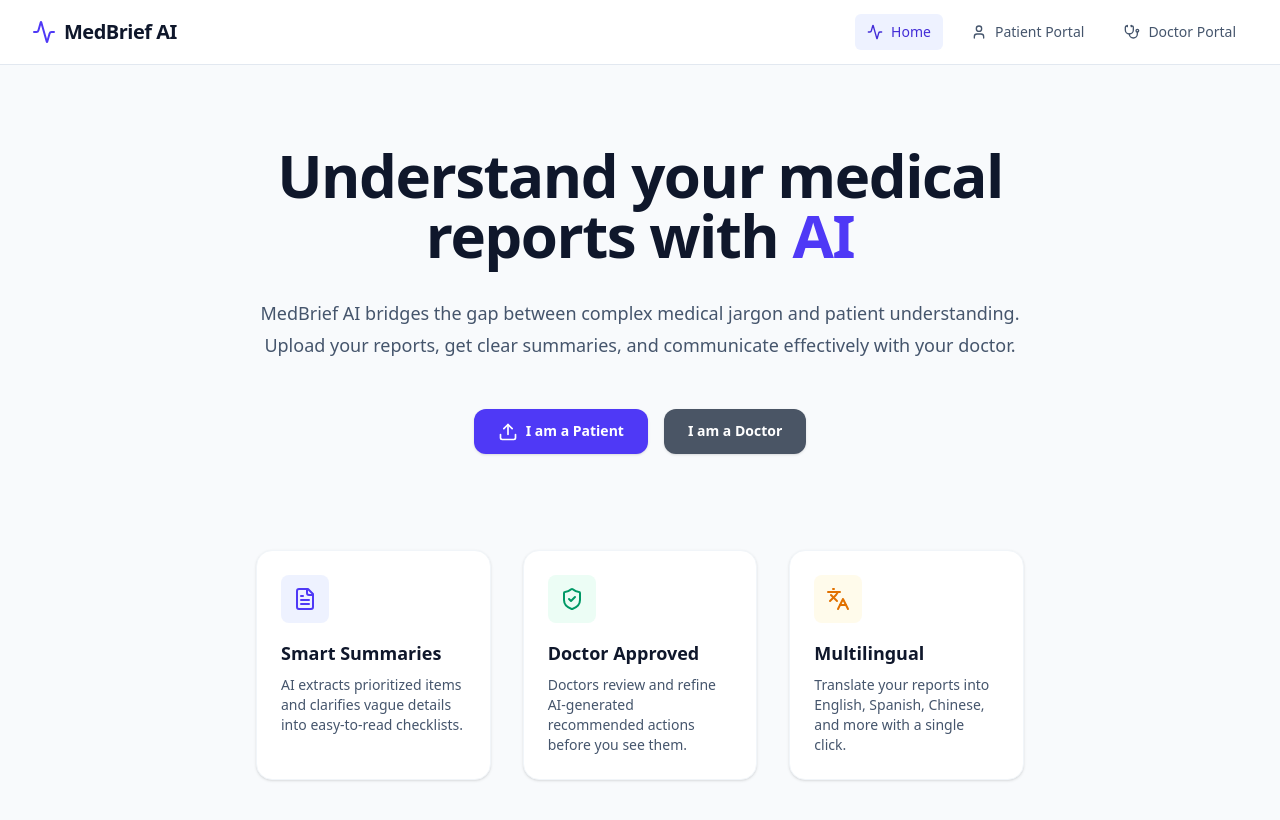
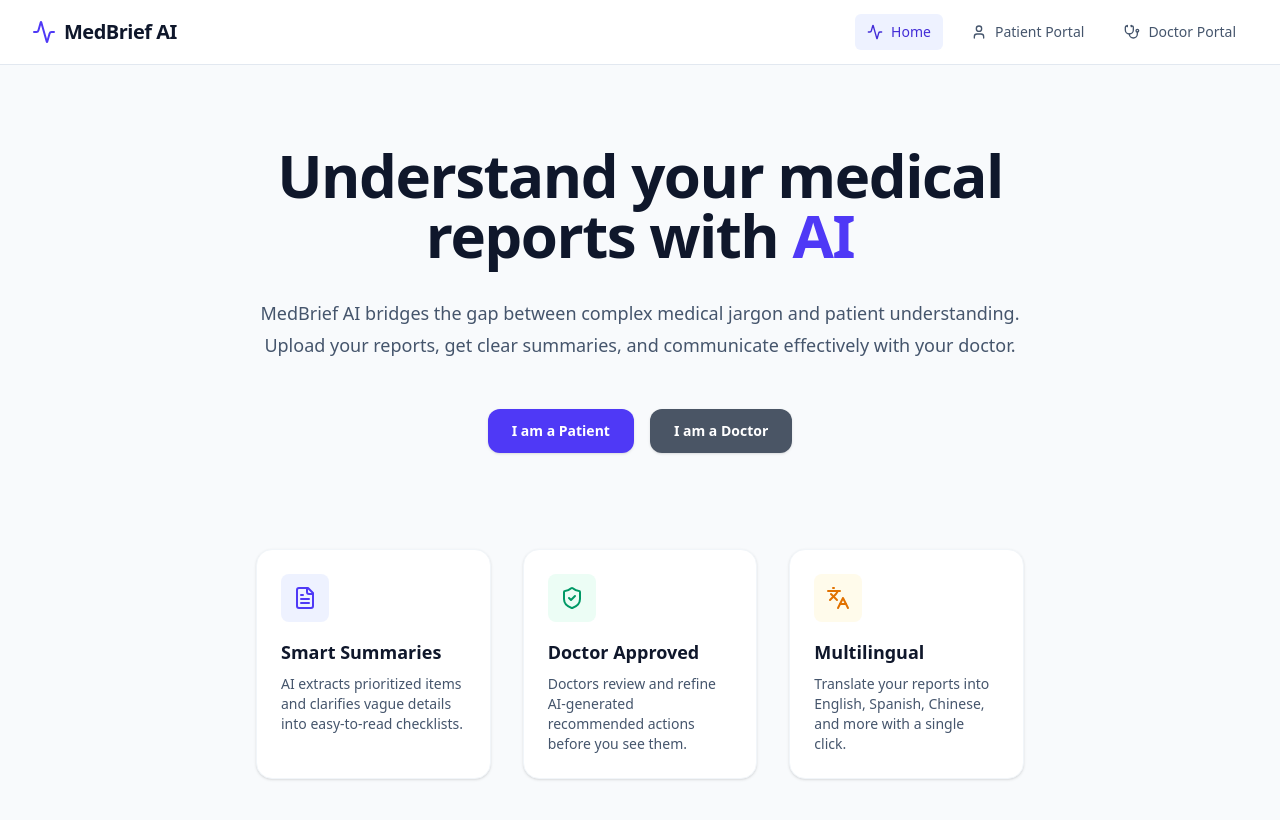
Before and after one commit to ifwitis/medbrief-ai, a React (Vite) app: page / in a window 1280 px wide. Shown: the top 820 px of the page. Built offline with nearby package versions, Linux system fonts and the light colour scheme.

Commit message:
No home upload

```diff
--- a/src/pages/Home.tsx
+++ b/src/pages/Home.tsx
@@ -57,13 +57,20 @@ export default function Home() {
             className="hidden"
             accept = ".pdf,.doc,.docx,.txt"
           />
-          <button
+          {/* <button
             onClick={handleUploadClick}
             className="rounded-xl bg-indigo-600 px-6 py-3 text-sm font-semibold text-white shadow-sm hover:bg-indigo-500 transition-all"
           >
             <Upload className="h-5 w-5 inline-block mr-2" />
             I am a Patient
-          </button>
+          </button> */}
+
+          <Link
+            to="/patient"
+            className="rounded-xl bg-indigo-600 px-6 py-3 text-sm font-semibold text-white shadow-sm hover:bg-indigo-500 transition-all"
+          >
+            I am a Patient
+          </Link>
 
           <Link
             to="/doctor"
```
